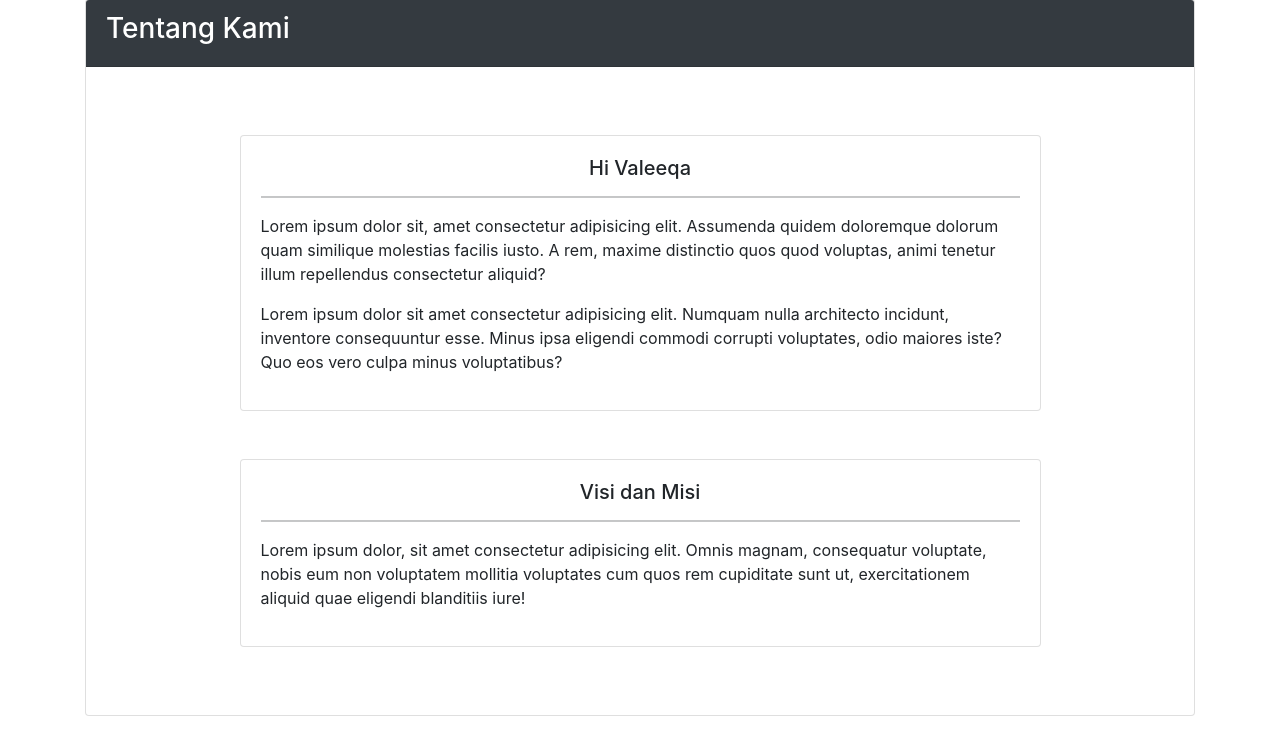
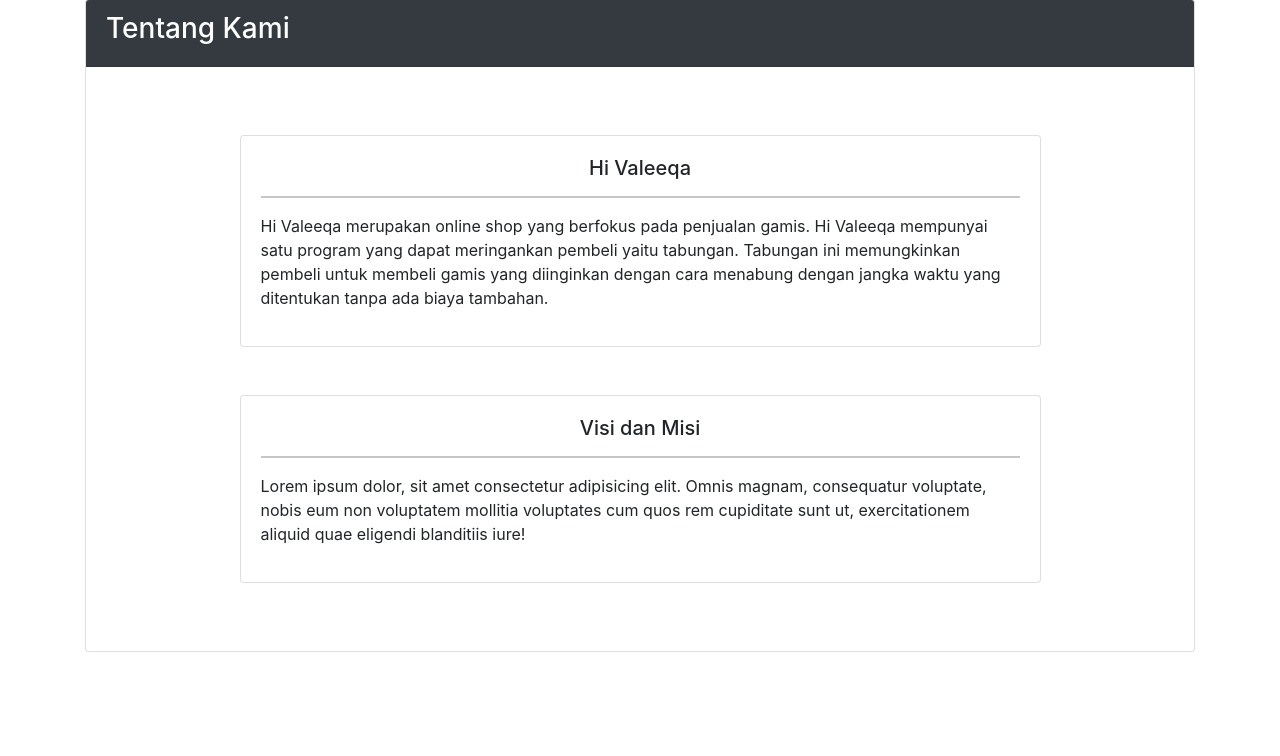
Before and after one commit to akhmadnurh/Kelompok3_TIF19_C_WSI, a PHP site: page /Kelompok3_TIF19_C_WSI/scripts/tentang-kami.php in a window 1280 px wide. Shown: the part 161-917 px from the top of the page. Run offline with PHP 8.4, Linux system fonts and the light colour scheme; data that the repository does not hold is empty; some libraries are stand-ins or nearby versions.

Commit message:
Deskripsi

```diff
--- a/web-project/scripts/tentang-kami.php
+++ b/web-project/scripts/tentang-kami.php
@@ -30,10 +30,8 @@
                             Hi Valeeqa
                         </h5>
                         <hr>
-                        <p>Lorem ipsum dolor sit, amet consectetur adipisicing elit. Assumenda quidem doloremque dolorum quam similique molestias facilis iusto. A rem, maxime distinctio quos quod voluptas, animi tenetur illum repellendus consectetur aliquid?
-                        </p>
                         <p>
-                            Lorem ipsum dolor sit amet consectetur adipisicing elit. Numquam nulla architecto incidunt, inventore consequuntur esse. Minus ipsa eligendi commodi corrupti voluptates, odio maiores iste? Quo eos vero culpa minus voluptatibus?
+                        Hi Valeeqa merupakan online shop yang berfokus pada penjualan gamis. Hi Valeeqa mempunyai satu program yang dapat meringankan pembeli yaitu tabungan. Tabungan ini memungkinkan pembeli untuk membeli gamis yang diinginkan dengan cara menabung dengan jangka waktu yang ditentukan tanpa ada biaya tambahan.
                         </p>
                     </div>
                 </div>
```
